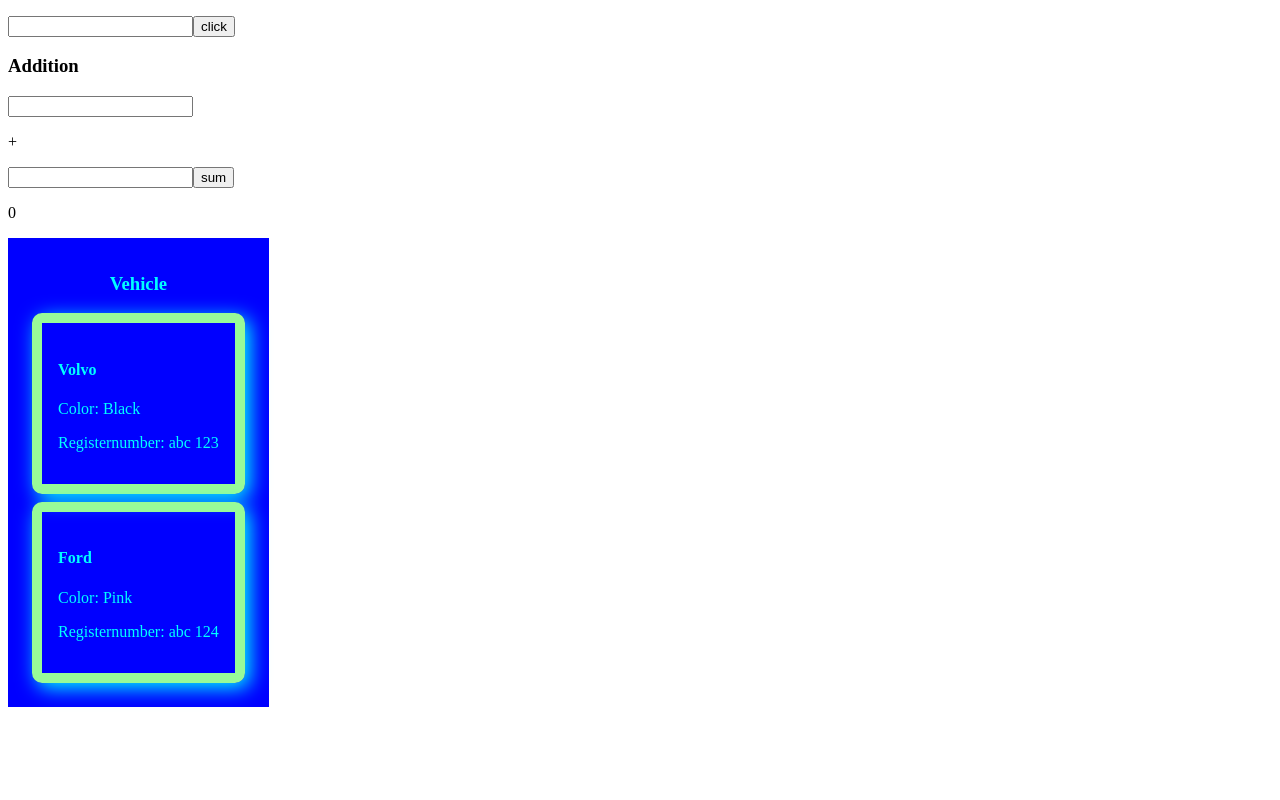
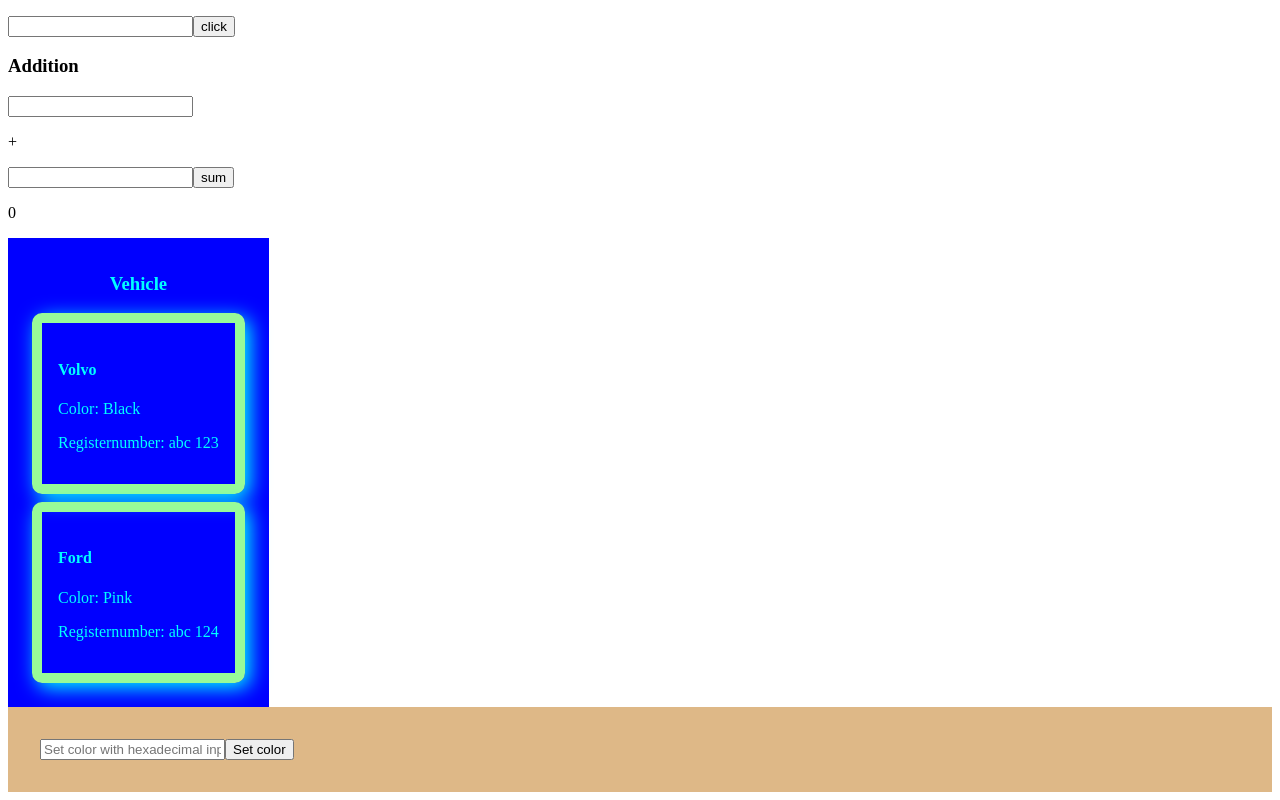
Before and after one commit to ZBajie/TS-Kata, a React (Vite) app: page / in a window 1280 px wide. Shown: the part 357-1157 px from the top of the page. Before the commit the page ends 1072 px from the top, so only its background shows below. Built offline with nearby package versions, Linux system fonts and the light colour scheme.

Commit message:
colorBox

```diff
--- a/src/App.tsx
+++ b/src/App.tsx
@@ -1,5 +1,6 @@
 import Addition from "./components/Addition/Addition"
 import ChangeText from "./components/ChangeText/ChangeText"
+import ColorBox from "./components/ColorBox/ColorBox"
 import Counter from "./components/Counter/Counter"
 import Header from "./components/Header/Header"
 import TextToAlert from "./components/TextToAlert/TextToAlert"
@@ -16,6 +17,7 @@
       <ChangeText />
       <Addition />
       <Vehicle />
+      <ColorBox />
     </>
   )
 }
--- /dev/null
+++ b/src/components/ColorBox/ColorBox.tsx
@@ -0,0 +1,29 @@
+import { useRef, useState } from "react"
+
+function ColorBox() {
+  const colorValue = useRef<HTMLInputElement>(null)
+  const [backgroundColor, setBackgroundColor] = useState<string>("")
+
+  const colorFunction = () => {
+    const regExColorHex = /^#?[0-9a-fA-F]{6}$/
+    if (colorValue.current) {
+      if (regExColorHex.test(colorValue.current.value)) {
+        setBackgroundColor(colorValue.current.value)
+      }
+      colorValue.current.value = ""
+      colorValue.current.focus()
+    }
+  }
+  return (
+    <section className="color-box" style={{ backgroundColor: backgroundColor }}>
+      <input
+        type="text"
+        placeholder="Set color with hexadecimal input"
+        ref={colorValue}
+      />
+      <button onClick={colorFunction}>Set color</button>
+    </section>
+  )
+}
+
+export default ColorBox
--- /dev/null
+++ b/src/components/ColorBox/colorbox.scss
@@ -0,0 +1,4 @@
+.color-box {
+  background-color: burlywood;
+  padding: 2rem;
+}
--- a/src/scss/style.scss
+++ b/src/scss/style.scss
@@ -1,3 +1,4 @@
 @import "./_base/base";
 @import "./../components/Header/header";
 @import "./../components/Vehicle/Vehicle.scss";
+@import "./../components/ColorBox/colorbox";
```
